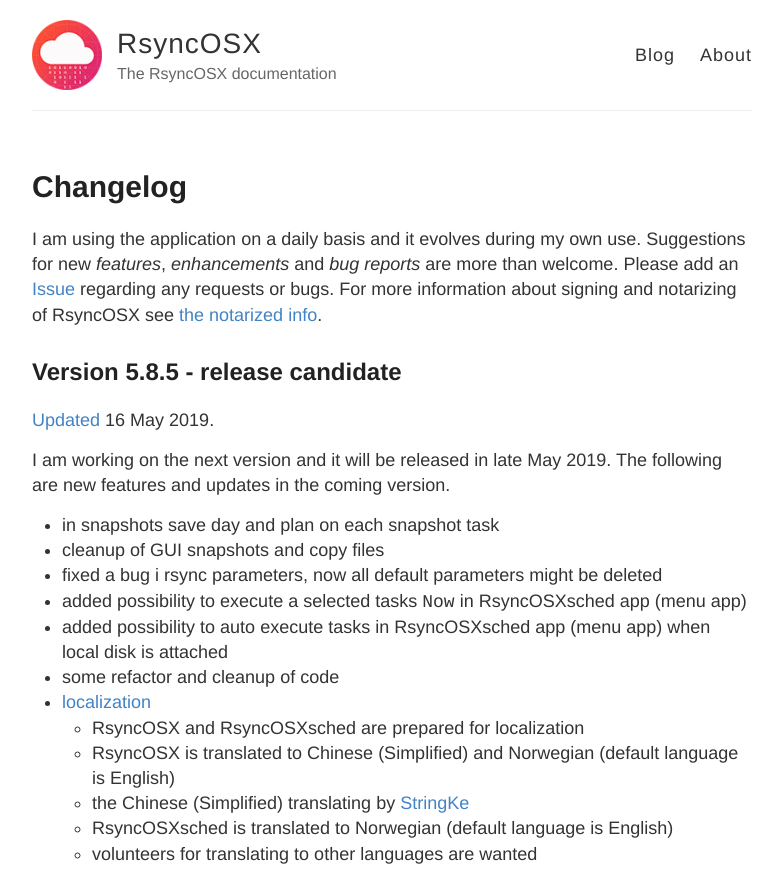
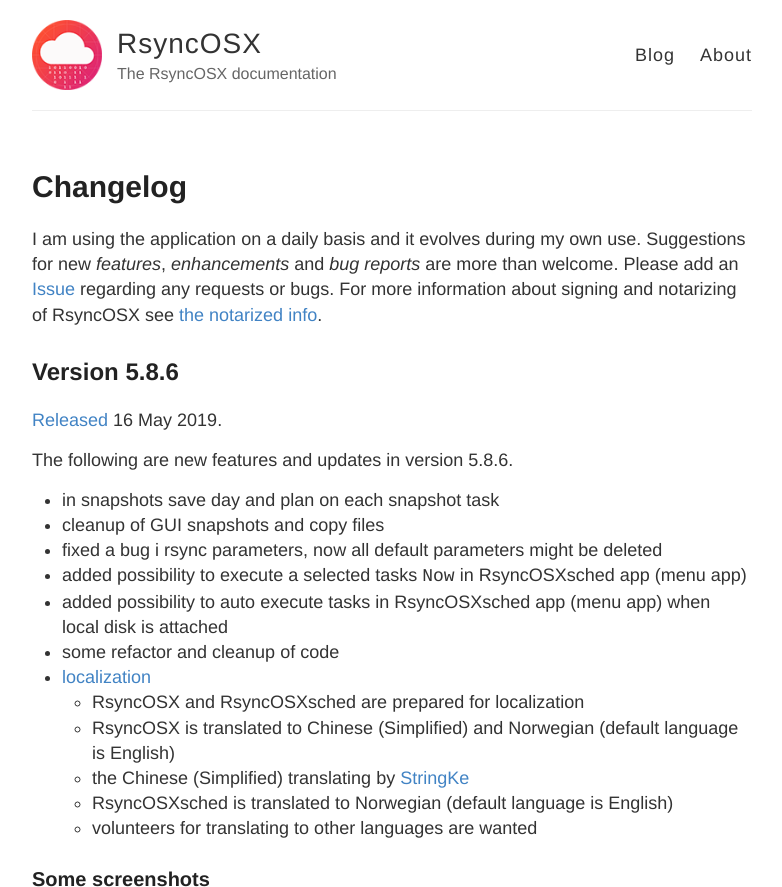
Before and after one commit to d2s/Documentation, a Jekyll site: the page built from _posts/2018-04-10-Changelog.md, in a window 1280 px wide and 900 px high, cut to the strip 0-887 px from the top of the window. Shown: the whole strip, without its empty margins (248-1030 px from the left). Built offline with Jekyll 4.4.1, drawn with Linux system fonts in a browser that asks for light colours.

Commit message:
Update 2018-04-10-Changelog.md

```diff
--- a/_posts/2018-04-10-Changelog.md
+++ b/_posts/2018-04-10-Changelog.md
@@ -5,11 +5,11 @@ permalink: Changelog
 ---
 I am using the application on a daily basis and it evolves during my own use. Suggestions for new *features*, *enhancements* and *bug reports* are more than welcome. Please add an [Issue](https://github.com/rsyncOSX/RsyncOSX/issues) regarding any requests or bugs. For more information about signing and notarizing of RsyncOSX see [the notarized info](/Notarized).
 
-## Version 5.8.5 - release candidate
+## Version 5.8.6
 
-[Updated](https://github.com/rsyncOSX/RsyncOSX/releases/tag/v5.8.5rc) 16 May 2019.
+[Released](https://github.com/rsyncOSX/RsyncOSX/releases/tag/v5.8.6) 16 May 2019.
 
-I am working on the next version and it will be released in late May 2019. The following are new features and updates in the coming version.
+The following are new features and updates in version 5.8.6.
 
 - in snapshots save day and plan on each snapshot task
 - cleanup of GUI snapshots and copy files
```
